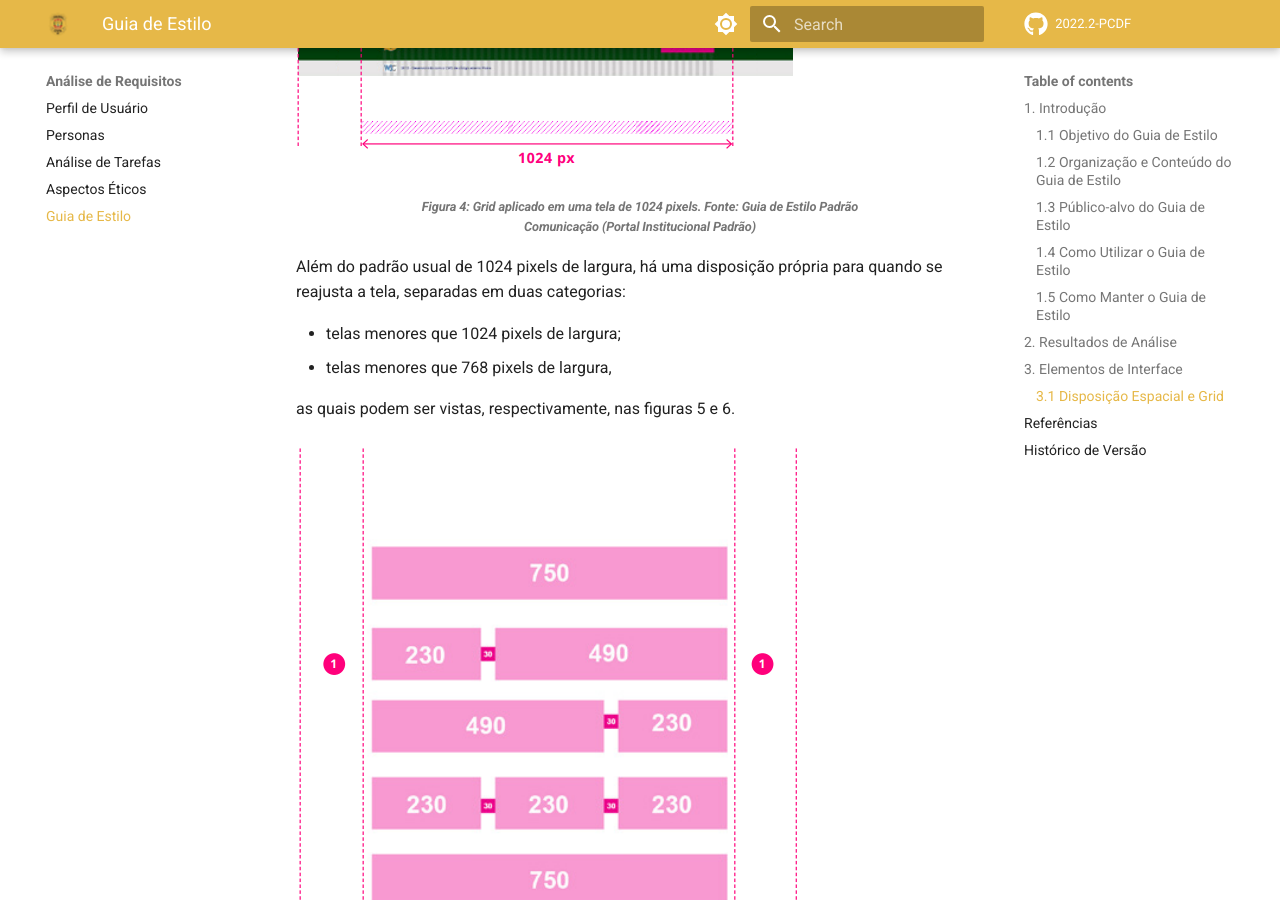
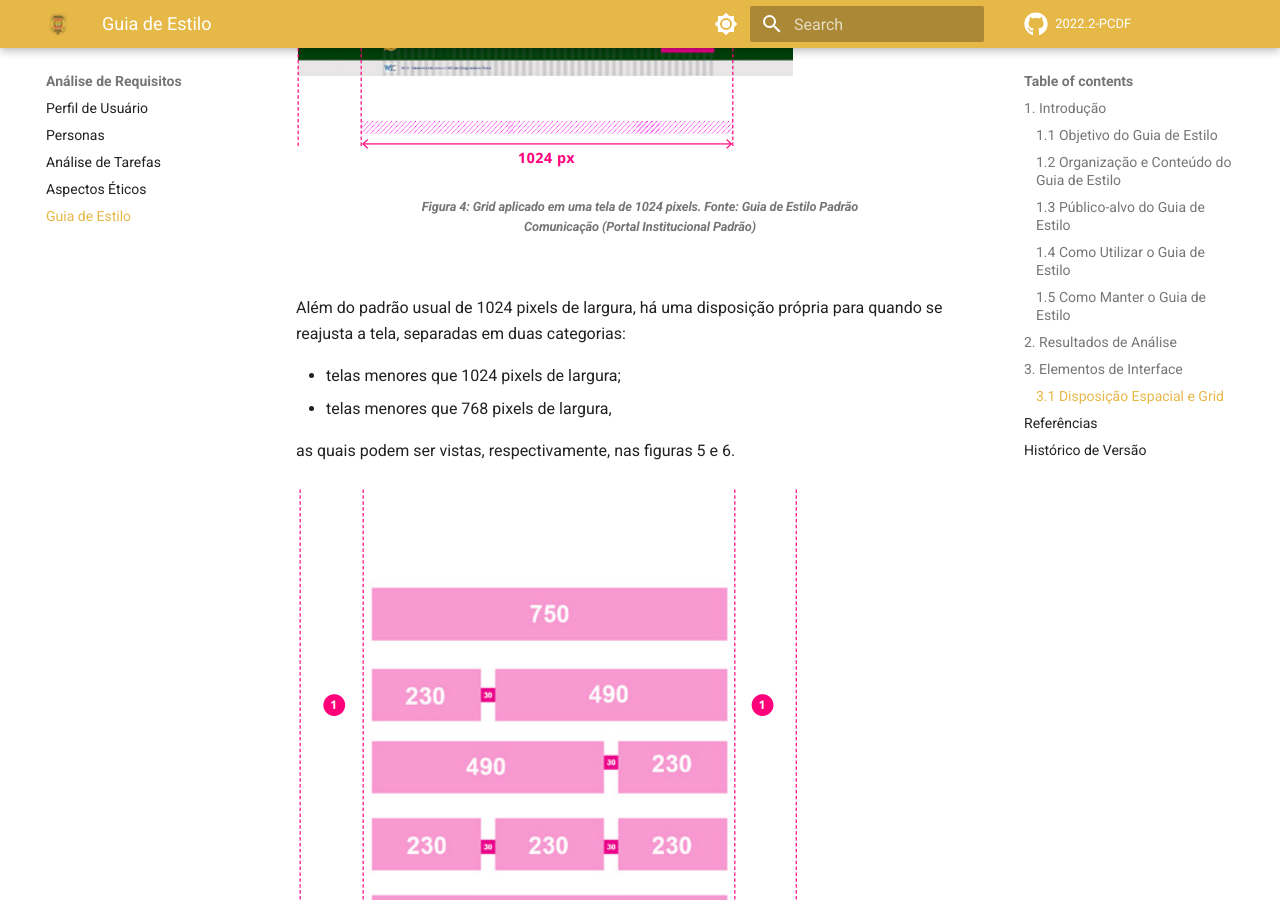
Before and after one commit to Interacao-Humano-Computador/2022.2-PCDF, an MkDocs documentation site: the page built from docs/analise-de-requisitos/guia_de_estilo.md, in a window 1280 px wide and 900 px high, scrolled down 3302 px. Built offline with MkDocs 1.6.1 and Material for MkDocs 9.7.7, drawn with Linux system fonts in a browser that asks for light colours; comment, search, counter and statistics services are not loaded.

Commit message:
formatação

```diff
--- a/docs/analise-de-requisitos/guia_de_estilo.md
+++ b/docs/analise-de-requisitos/guia_de_estilo.md
@@ -75,6 +75,8 @@ A estrutura do grid, com distância medida em pixels, se apresenta nas figuras 3
         <h6>Figura 4:</b> Grid aplicado em uma tela de 1024 pixels. Fonte: Guia de Estilo Padrão Comunicação (Portal Institucional Padrão)
     </figcaption>
 
+<p><br>
+</p>
 
 Além do padrão usual de 1024 pixels de largura, há uma disposição própria para quando se reajusta a tela, separadas em duas categorias:
 <ul>
```
